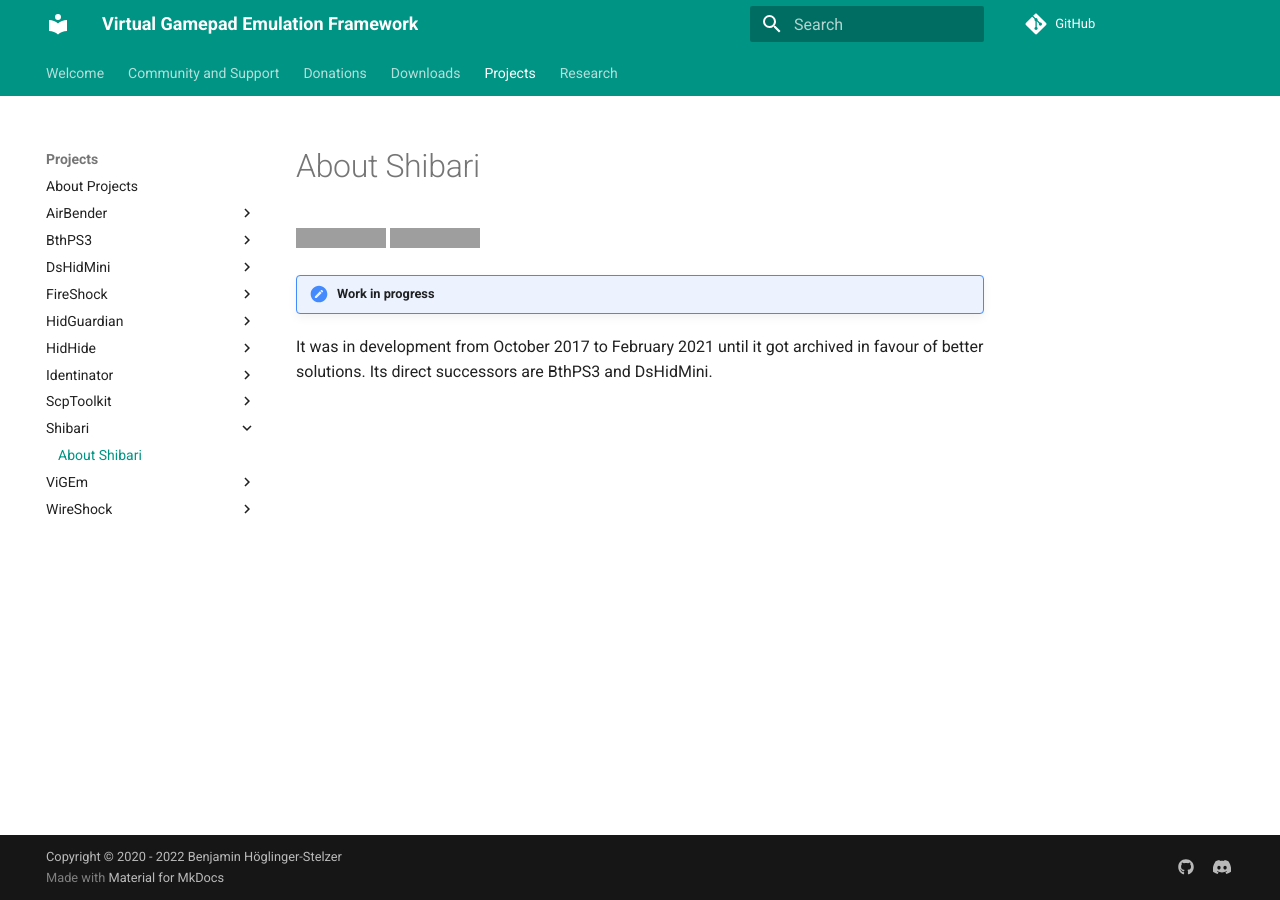
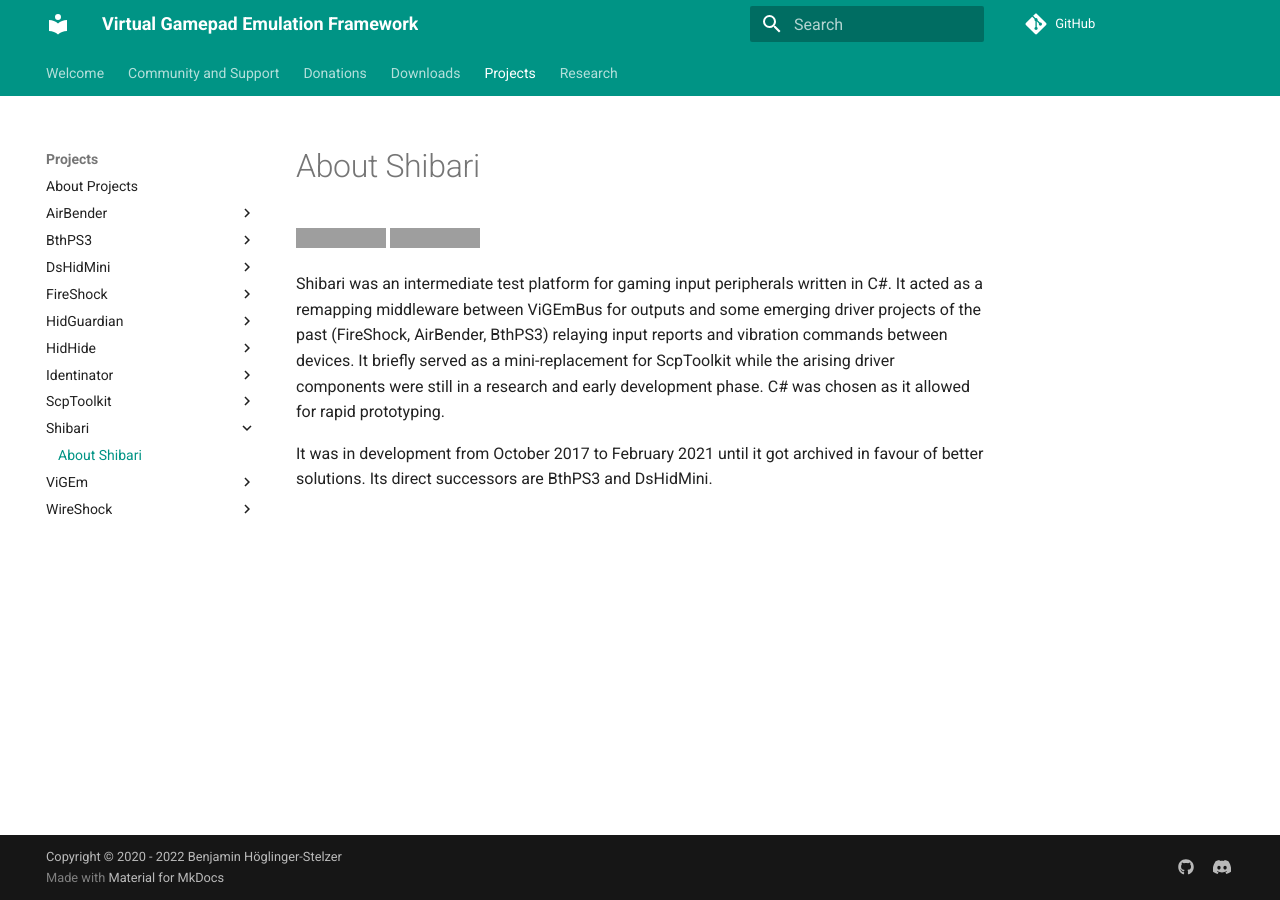
Before and after one commit to nefarius/ViGEm.github.io, an MkDocs documentation site: the page built from docs/projects/Shibari/index.md, in a window 1280 px wide. Built offline with MkDocs 1.6.1 and Material for MkDocs 9.7.7, drawn with Linux system fonts in a browser that asks for light colours; comment, search, counter and statistics services are not loaded; grey boxes are pictures that could not be loaded.

Commit message:
Updated Shibari article

```diff
--- a/docs/projects/Shibari/index.md
+++ b/docs/projects/Shibari/index.md
@@ -2,6 +2,6 @@
 
 [![GitHub](https://img.shields.io/badge/GitHub-yellowgreen?logo=github)](https://github.com/ViGEm/Shibari) ![Discontinued](https://img.shields.io/badge/Project%20discontinued-critical)
 
-!!! important "Work in progress"
+Shibari was an intermediate test platform for gaming input peripherals written in C#. It acted as a remapping middleware between ViGEmBus for outputs and some emerging driver projects of the past (FireShock, AirBender, BthPS3) relaying input reports and vibration commands between devices. It briefly served as a mini-replacement for ScpToolkit while the arising driver components were still in a research and early development phase. C# was chosen as it allowed for rapid prototyping.
 
 It was in development from October 2017 to February 2021 until it got archived in favour of better solutions. Its direct successors are BthPS3 and DsHidMini.
```
